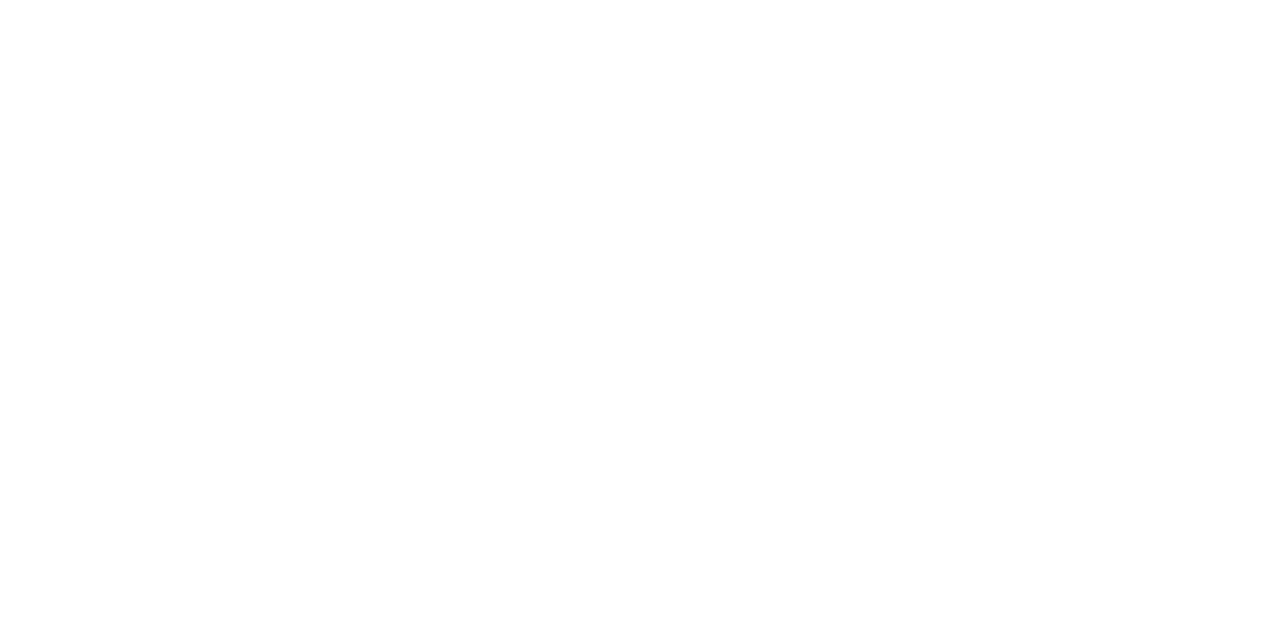
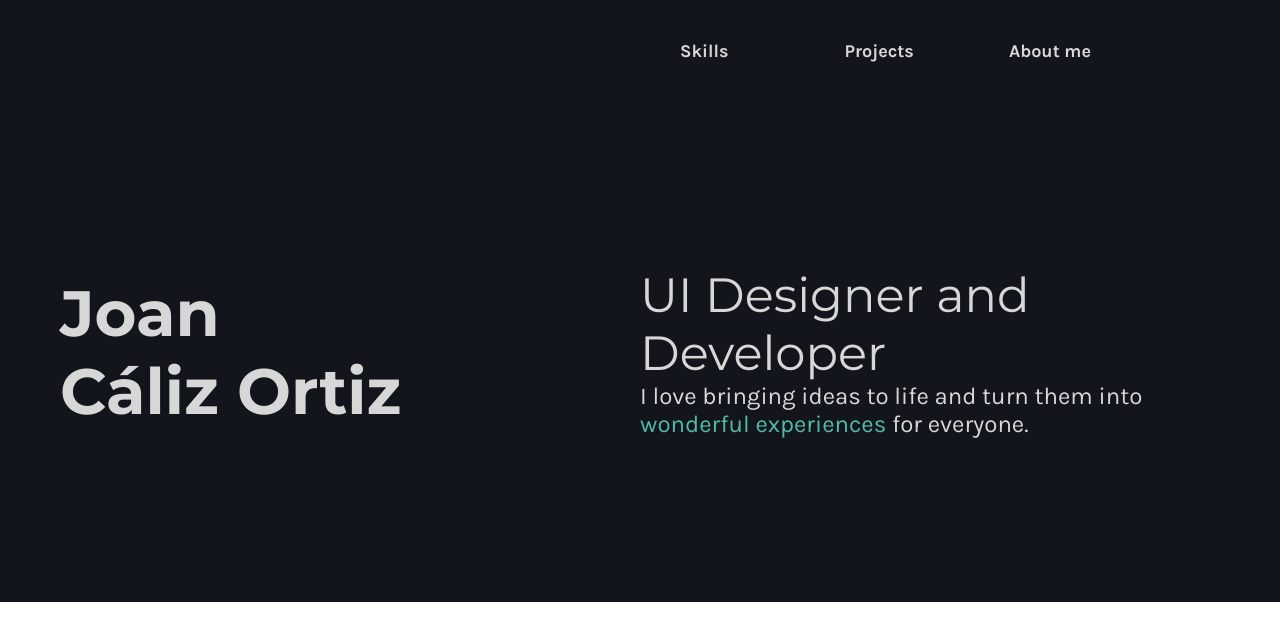
Before and after one commit to Chefcito/portfolio, a plain HTML site: page index.html in a window 1280 px wide. Drawn offline with Linux system fonts and the light colour scheme.

Commit message:
Showcase is done.

```diff
--- a/index.html
+++ b/index.html
@@ -1,11 +1,57 @@
 <!DOCTYPE html>
 <html lang="en">
-<head>
-  <meta charset="UTF-8">
-  <meta name="viewport" content="width=device-width, initial-scale=1.0">
-  <title>Joan Cáliz</title>
-</head>
-<body>
+  <head>
+    <meta charset="UTF-8" />
+    <meta name="viewport" content="width=device-width, initial-scale=1.0" />
+    <link
+      href="https://fonts.googleapis.com/css2?family=Karla:wght@400;700&family=Montserrat:wght@400;700&display=swap"
+      rel="stylesheet"
+    />
+    <link rel="stylesheet" href="./styles.css" />
+    <title>Joan Cáliz</title>
+  </head>
 
-</body>
+  <body>
+    <div class="wrapper">
+      <header class="header">
+        <nav>
+          <ul>
+            <li><a href="">Skills</a></li>
+            <li><a href="">Projects</a></li>
+            <li><a href="">About me</a></li>
+          </ul>
+        </nav>
+      </header>
+
+      <section class="showcase">
+        <h1 class="showcase-heading">
+          Joan <br />
+          Cáliz Ortiz
+        </h1>
+        <div class="showcase-description">
+          <h2 class="showcase-title">UI Designer and Developer</h2>
+          <p class="showcase-body">
+            I love bringing ideas to life and turn them into
+            <span>wonderful experiences</span> for everyone.
+          </p>
+        </div>
+      </section>
+
+      <section class="projects">
+        <div>
+          <hr />
+          <h3>UI</h3>
+          <p>Design</p>
+        </div>
+        <div>
+          <a href="">Project one<img src="" alt="" /></a>
+          <a href="">Project two<img src="" alt="" /></a>
+          <a href="">Project three<img src="" alt="" /></a>
+          <a href="">Project four<img src="" alt="" /></a>
+        </div>
+      </section>
+    </div>
+
+    <script src="./index.js"></script>
+  </body>
 </html>
--- /dev/null
+++ b/index.js
@@ -0,0 +1,3 @@
+window.addEventListener('load', () => {
+
+});
--- a/styles.css
+++ b/styles.css
@@ -0,0 +1,119 @@
+:root {
+  --heading-font: Montserrat;
+  --body-font: Karla;
+  --primary-turquoise: #50b9aa;
+  --primary-coffee: #f7bf8e;
+  --primary-gold: #ffaf29;
+  --gray-1: #12151c;
+  --gray-2: #191d26;
+  --gray-3: #505050;
+  --gray-4: #d7d7d7;
+}
+
+html {
+  font-size: 20px;
+}
+
+body {
+  box-sizing: border-box;
+  font-family: Arial, sans-serif;
+  margin: 0;
+}
+
+h1 {
+  font-family: var(--heading-font);
+  font-size: 64px;
+  font-weight: 700;
+  margin: 0;
+}
+
+h2 {
+  font-family: var(--heading-font);
+  font-size: 48px;
+  font-weight: 400;
+  margin: 0;
+}
+
+h3 {
+  font-family: var(--heading-font);
+  font-size: 36px;
+  font-weight: 700;
+  margin: 0;
+}
+
+h4 {
+  font-family: var(--heading-font);
+  font-size: 24px;
+  font-weight: 700;
+  margin: 0;
+}
+
+p {
+  font-family: var(--body-font);
+  font-size: 24px;
+  font-weight: 400;
+  margin: 0;
+}
+
+a {
+  text-decoration: none;
+}
+
+.wrapper {
+  display: grid;
+}
+
+.header {
+  position: sticky;
+}
+
+.header nav {
+  display: grid;
+  grid-template-columns: repeat(12, 1fr);
+  padding: 1rem 0;
+  background-color: var(--gray-1);
+}
+
+.header nav ul {
+  grid-column: 7 / 12;
+  display: grid;
+  grid-template-columns: 1fr 1fr 1fr;
+  list-style: none;
+}
+
+.header nav ul li {
+  font-family: Karla;
+  font-size: 18px;
+  font-weight: 700;
+}
+
+.header nav ul li a {
+  text-decoration: none;
+  color: var(--gray-4);
+  transition: 0.2s all ease;
+}
+
+.header nav ul li a:hover {
+  color: var(--primary-gold);
+}
+
+.showcase {
+  box-sizing: border-box;
+  min-height: 500px;
+  display: grid;
+  grid-template: 1fr / 1fr 1fr;
+  align-items: center;
+  padding: 3rem;
+  background-color: var(--gray-1);
+  color: var(--gray-4);
+}
+
+.showcase p span {
+  color: var(--primary-turquoise);
+}
+
+.projects {
+  display: none;
+  box-sizing: border-box;
+  background-color: var(--gray-2);
+}
```
Also changed, not shown: 1 other file.
